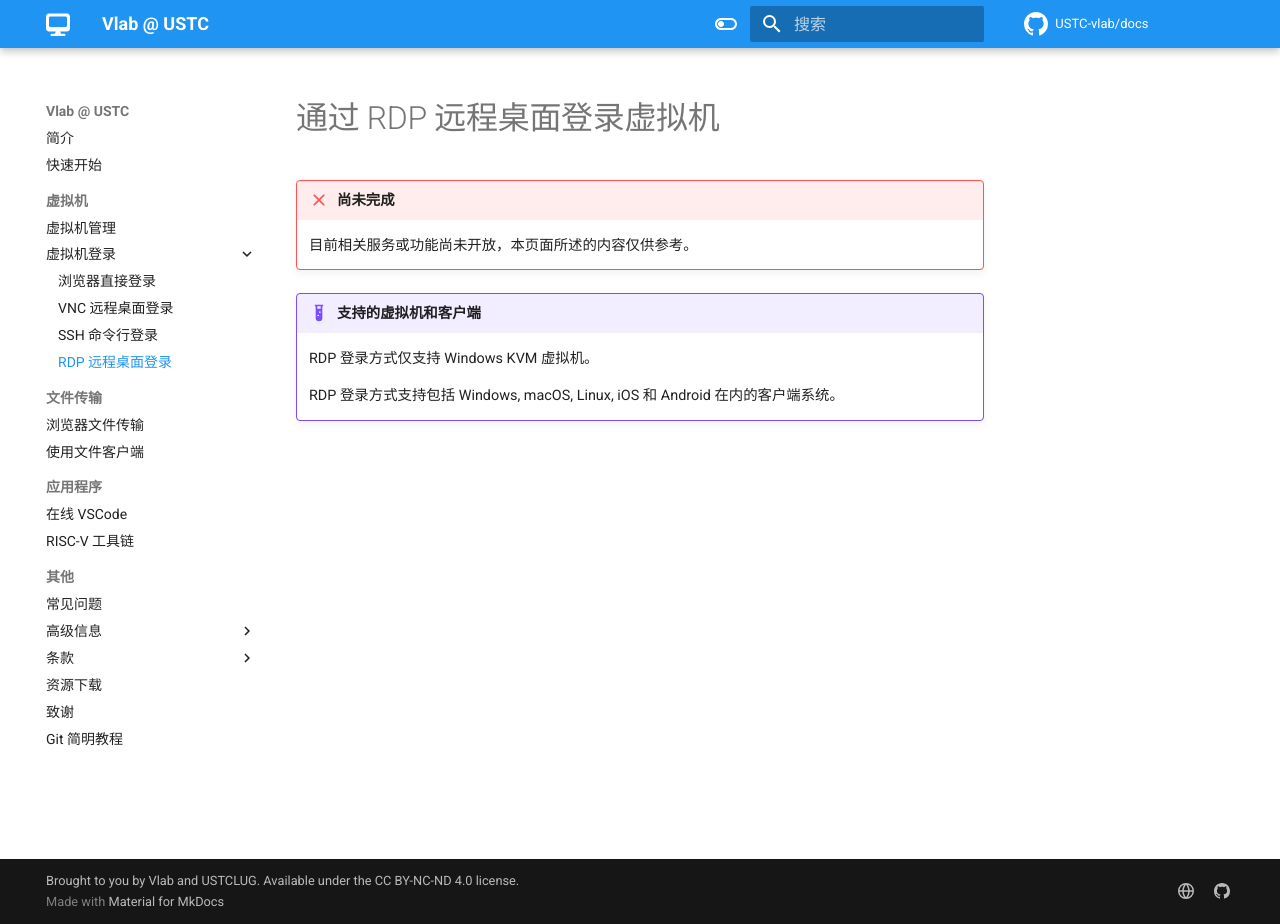
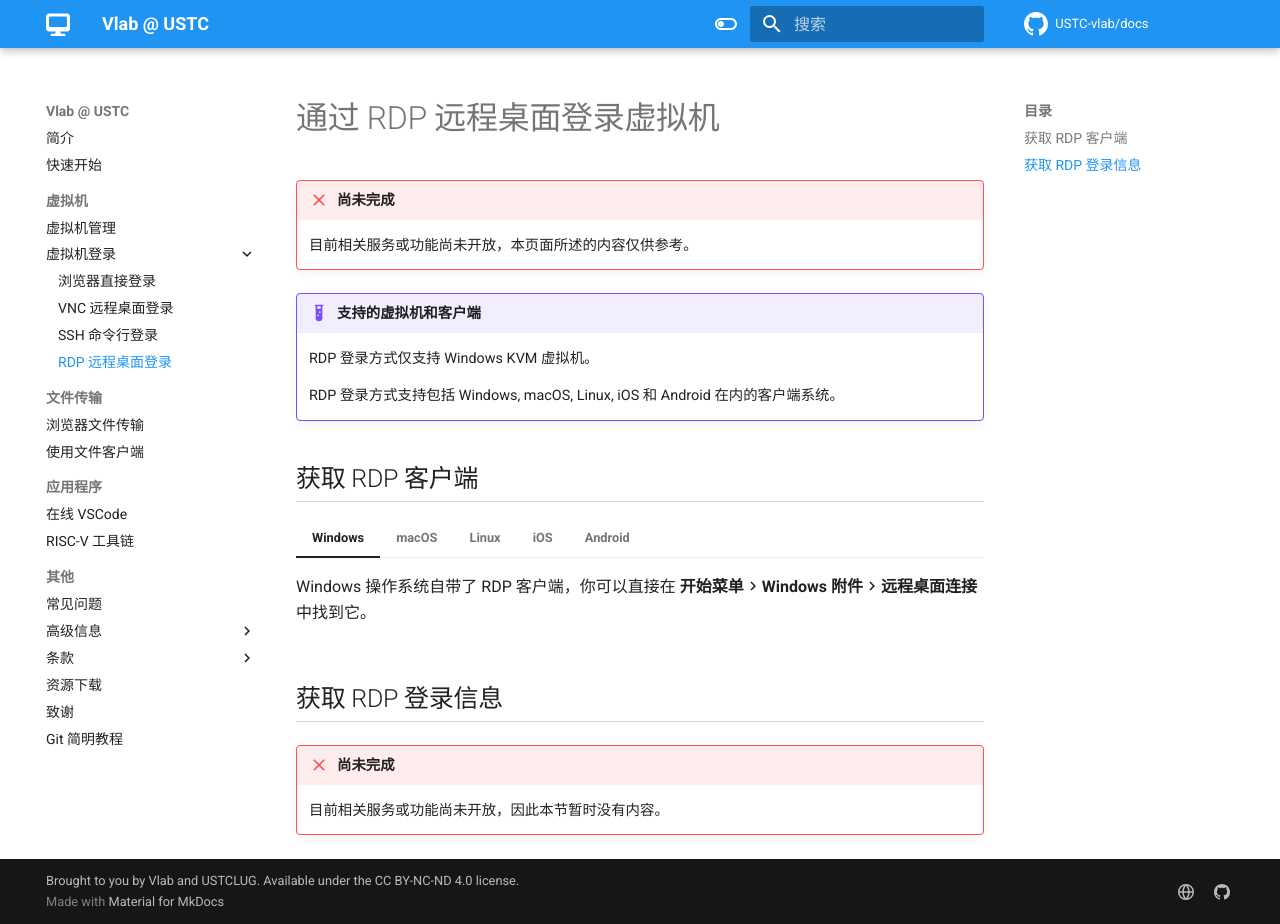
Before and after one commit to USTC-vlab/docs, an MkDocs documentation site: the page built from docs/login/rdp.md, in a window 1280 px wide and 924 px high. Built offline with MkDocs 1.6.1 and Material for MkDocs 9.7.7, drawn with Linux system fonts in a browser that asks for light colours; comment, search, counter and statistics services are not loaded.

Commit message:
login/rdp: Add software download

```diff
--- a/docs/login/rdp.md
+++ b/docs/login/rdp.md
@@ -9,3 +9,39 @@
     RDP 登录方式仅支持 Windows KVM 虚拟机。
 
     RDP 登录方式支持包括 Windows, macOS, Linux, iOS 和 Android 在内的客户端系统。
+
+## 获取 RDP 客户端
+
+=== "Windows"
+
+    Windows 操作系统自带了 RDP 客户端，你可以直接在 **开始菜单:material-chevron-right:Windows 附件:material-chevron-right:远程桌面连接** 中找到它。
+
+=== "macOS"
+
+    从 Mac App Store 获取 [Microsoft Remote Desktop](https://apps.apple.com/us/app/microsoft-remote-desktop/id1295203466)。
+
+    出于未知的原因，该应用程序不在中国区 Mac App Store 提供。你可能需要一个美国区的 Apple ID 才能下载。
+
+=== "Linux"
+
+    Linux 没有微软官方提供的 RDP 客户端，但是经过我们测试，开源软件 Remmina 能够完美使用 Vlab 的 RDP 登录方式。
+
+    通常情况下，直接从操作系统的软件源里安装 `remmina-plugin-rdp` 即可，其他信息请参考 [Remmina 的说明](https://remmina.org/how-to-install-remmina/)。
+
+=== "iOS"
+
+    从 App Store 获取 [Microsoft Remote Desktop](https://apps.apple.com/in/app/microsoft-remote-desktop/id714464092)。
+
+    出于未知的原因，该应用程序不在中国区 App Store 提供。你可能需要一个美国区的 Apple ID 才能下载。
+
+=== "Android"
+
+    对于 Android 7 及以下版本，请从 Google Play 安装 [Remote Desktop 8](https://play.google.com/store/apps/details?id=com.microsoft.rdc.android)。
+
+    对于 Android 8 及以上版本，请从 Google Play 安装 [Remote Desktop](https://play.google.com/store/apps/details?id=com.microsoft.rdc.androidx)。
+
+## 获取 RDP 登录信息
+
+!!! failure "尚未完成"
+
+    目前相关服务或功能尚未开放，因此本节暂时没有内容。
```
